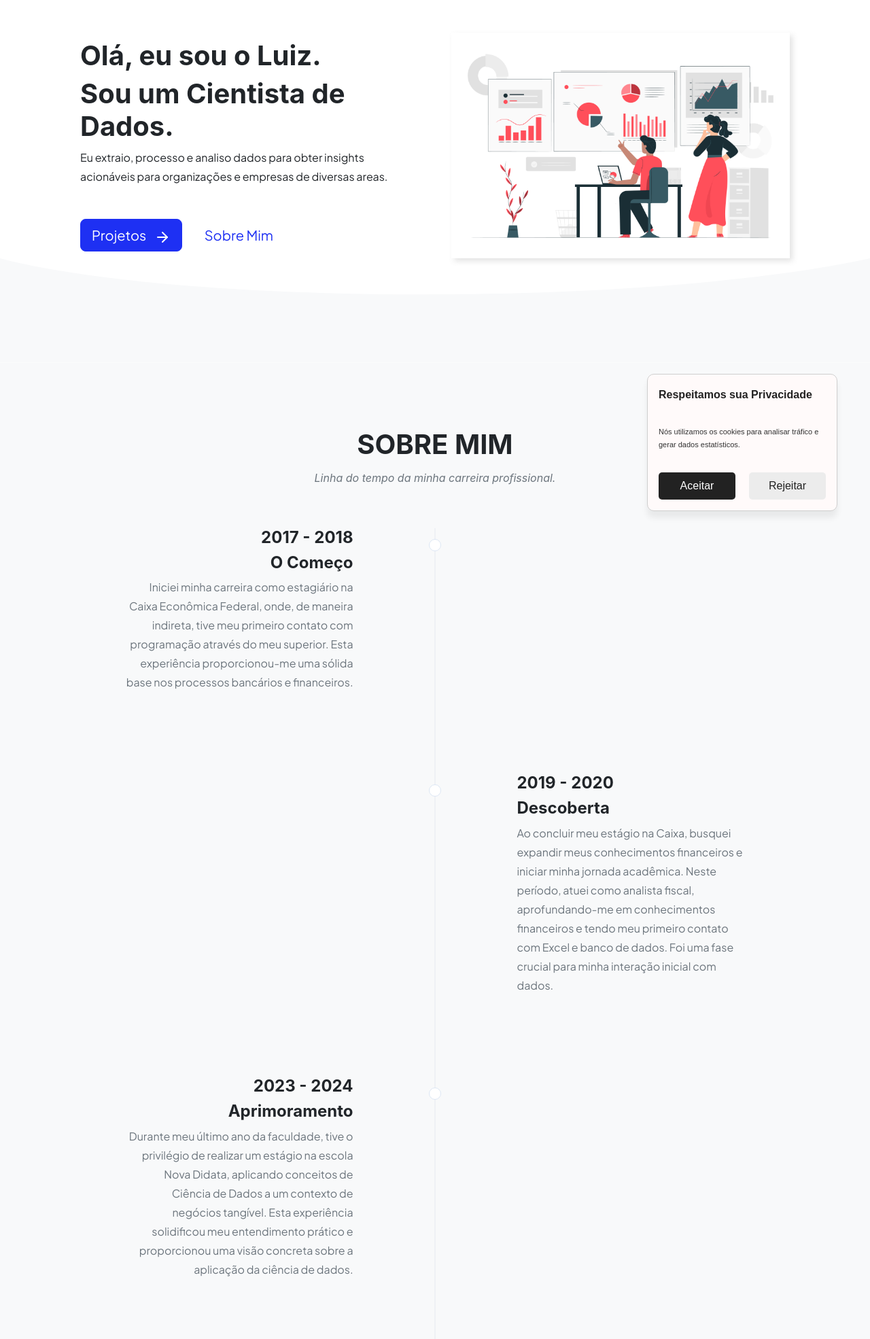
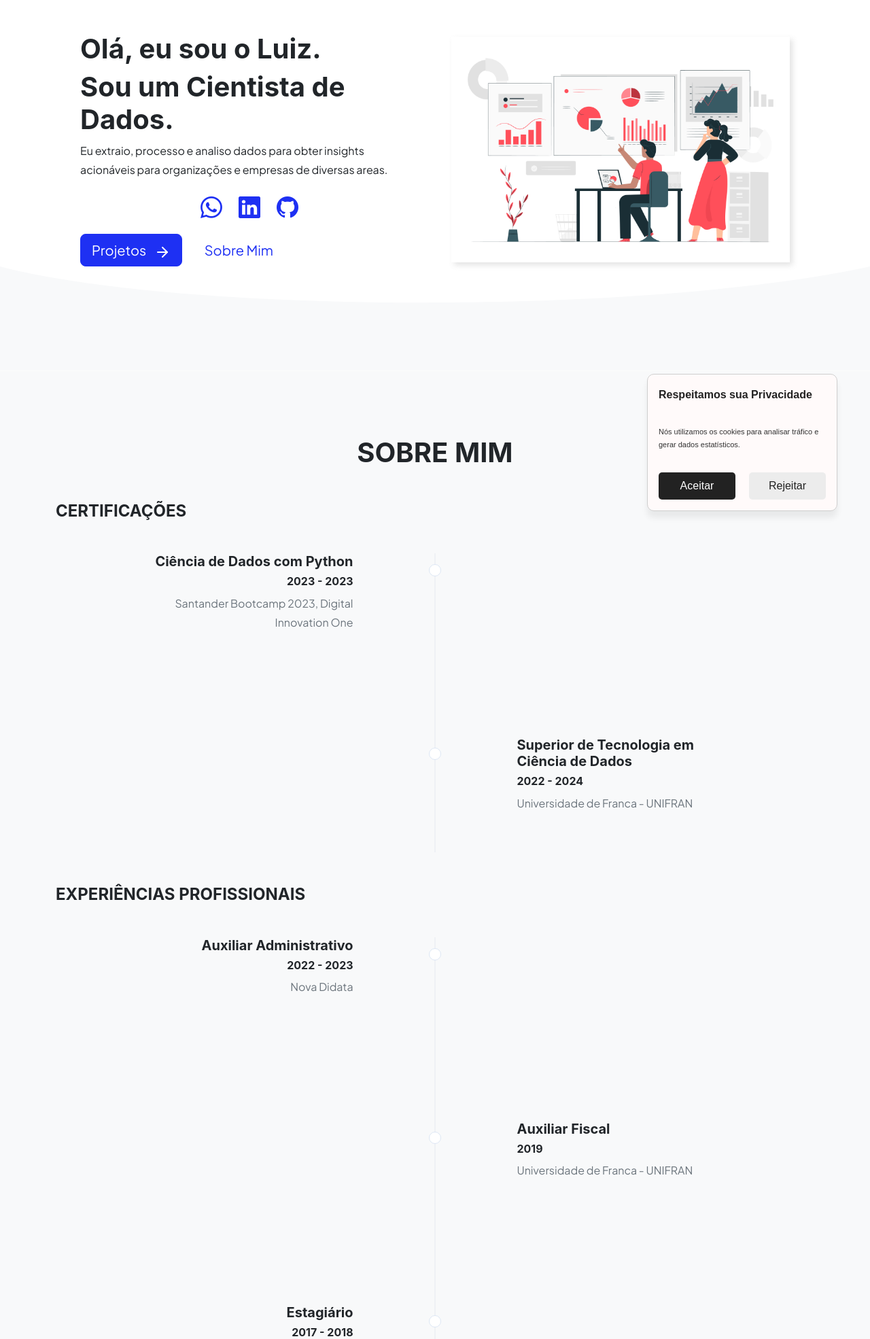
Before and after one commit to rickluizms/portfolio_me, a Flask app: page / in a window 1280 px wide. Shown: the top 1970 px of the page at 68% size. Run offline with Flask 3, Linux system fonts and the light colour scheme; some libraries are stand-ins or nearby versions.

Commit message:
Update portfolio

```diff
--- a/templates/base.html
+++ b/templates/base.html
@@ -185,7 +185,7 @@
     </main>
 
     <!-- Footer-->
-    <footer class="bg-light py-4 mt-auto">
+    <footer class="bg-white py-4 mt-auto">
         <div class="container px-5">
             <div class="row align-items-center justify-content-center flex-column flex-sm-row">
                 <div class="col-auto"><div class="small m-0">Copyright &copy; rickluizms 2023</div></div>
--- a/templates/index.html
+++ b/templates/index.html
@@ -8,7 +8,14 @@
                 <div class="col-lg-6 aos-init aos-animate" data-aos="fade-up">
                     <h1 class="page-header-ui-title">Olá, eu sou o Luiz.</h1>
                     <h1 class="page-header-ui-title">Sou um Cientista de Dados.</h1>
-                    <p class="page-header-ui-text mb-5">Eu extraio, processo e analiso dados para obter insights acionáveis para organizações e empresas de diversas areas.</p>
+                    <p class="page-header-ui-text">Eu extraio, processo e analiso dados para obter insights acionáveis para organizações e empresas de diversas areas.</p>
+
+                    <div class="d-flex justify-content-center fs-2 gap-4 mb-3">
+                        <a class="text-gradient" href="https://wa.me/5535992054006"><i class="bi bi-whatsapp"></i></a>
+                        <a class="text-gradient" href="https://www.linkedin.com/in/rickluizms"><i class="bi bi-linkedin"></i></a>
+                        <a class="text-gradient" href="https://github.com/rickluizms"><i class="bi bi-github"></i></a>
+                    </div>
+
                     <div class="d-flex flex-column flex-sm-row">
                         <a class="btn btn-lg btn-primary fw-500 me-sm-3 mb-3 mb-sm-0" href="#projects">
                             Projetos
@@ -47,18 +54,21 @@
     <div class="container">
         <div class="text-center">
             <h2 class="section-heading text-uppercase">Sobre Mim</h2>
-            <h3 class="section-subheading text-muted">Linha do tempo da minha carreira profissional.</h3>
+        </div>
+
+        <div class="text-start my-5">
+            <h4 class="section-heading text-uppercase">Certificações</h4>
         </div>
         <ul class="timeline">
             <li>
                 <div class="timeline-image"></div>
                 <div class="timeline-panel">
                     <div class="timeline-heading">
-                        <h4>2017 - 2018</h4>
-                        <h4 class="subheading">O Começo</h4>
+                        <h5>Ciência de Dados com Python</h5>
+                        <h6>2023 - 2023</h6>
                     </div>
                     <div class="timeline-body">
-                        <p class="text-muted">Iniciei minha carreira como estagiário na Caixa Econômica Federal, onde, de maneira indireta, tive meu primeiro contato com programação através do meu superior. Esta experiência proporcionou-me uma sólida base nos processos bancários e financeiros.</p>
+                        <p class="text-muted">Santander Bootcamp 2023, Digital Innovation One</p>
                     </div>
                 </div>
             </li>
@@ -66,11 +76,42 @@
                 <div class="timeline-image"></div>
                 <div class="timeline-panel">
                     <div class="timeline-heading">
-                        <h4>2019 - 2020</h4>
-                        <h4 class="subheading">Descoberta</h4>
+                        <h5>Superior de Tecnologia em Ciência de Dados</h5>
+                        <h6>2022 - 2024</h6>
                     </div>
                     <div class="timeline-body">
-                        <p class="text-muted">Ao concluir meu estágio na Caixa, busquei expandir meus conhecimentos financeiros e iniciar minha jornada acadêmica. Neste período, atuei como analista fiscal, aprofundando-me em conhecimentos financeiros e tendo meu primeiro contato com Excel e banco de dados. Foi uma fase crucial para minha interação inicial com dados.</p>
+                        <p class="text-muted">Universidade de Franca - UNIFRAN</p>
+                    </div>
+                </div>
+            </li>
+        </ul>
+
+        <div class="text-start my-5">
+            <h4 class="section-heading text-uppercase">Experiências Profissionais</h4>
+        </div>
+
+        <ul class="timeline">
+            <li>
+                <div class="timeline-image"></div>
+                <div class="timeline-panel">
+                    <div class="timeline-heading">
+                        <h5>Auxiliar Administrativo</h5>
+                        <h6>2022 - 2023</h6>
+                    </div>
+                    <div class="timeline-body">
+                        <p class="text-muted">Nova Didata</p>
+                    </div>
+                </div>
+            </li>
+            <li class="timeline-inverted">
+                <div class="timeline-image"></div>
+                <div class="timeline-panel">
+                    <div class="timeline-heading">
+                        <h5>Auxiliar Fiscal</h5>
+                        <h6>2019</h6>
+                    </div>
+                    <div class="timeline-body">
+                        <p class="text-muted">Universidade de Franca - UNIFRAN</p>
                     </div>
                 </div>
             </li>
@@ -78,42 +119,18 @@
                 <div class="timeline-image"></div>
                 <div class="timeline-panel">
                     <div class="timeline-heading">
-                        <h4>2023 - 2024</h4>
-                        <h4 class="subheading">Aprimoramento</h4>
+                        <h5>Estagiário</h5>
+                        <h6>2017 - 2018</h6>
                     </div>
                     <div class="timeline-body">
-                        <p class="text-muted">Durante meu último ano da faculdade, tive o privilégio de realizar um estágio na escola Nova Didata, aplicando conceitos de Ciência de Dados a um contexto de negócios tangível. Esta experiência solidificou meu entendimento prático e proporcionou uma visão concreta sobre a aplicação da ciência de dados.</p>
+                        <p class="text-muted">Caixa Economica Federal</p>
                     </div>
                 </div>
             </li>
-            <li class="timeline-inverted">
-                <div class="timeline-image"></div>
-                <div class="timeline-panel">
-                    <div class="timeline-heading">
-                        <h4>2024</h4>
-                        <h4 class="subheading">Encerrando um Ciclo</h4>
-                    </div>
-                    <div class="timeline-body">
-                        <p class="text-muted">Com a conclusão da graduação em Ciência de Dados pela Unifran em 2023, encerro um ciclo acadêmico significativo. Agora, estou ansioso para aplicar de forma prática os conhecimentos adquiridos e embarcar em uma nova jornada profissional, contribuindo para desafios emocionantes e oportunidades de crescimento.</p>
-                    </div>
-                </div>
-            </li>
+        </ul>
 
-            <li>
-                <div class="timeline-image"></div>
-                <div class="timeline-panel">
-                    <div class="timeline-heading">
-                        <h4>Próximo</h4>
-                        <h4 class="subheading">Em Busca de Novos Desafios</h4>
-                    </div>
-                    <div class="timeline-body">
-                        <p class="text-muted">Atualmente, estou em busca de uma nova oportunidade profissional onde possa aplicar e expandir meus conhecimentos em Ciência de Dados. Estou entusiasmado para contribuir com minha experiência e habilidades em um ambiente desafiador e inovador. Juntos, podemos explorar novas possibilidades e impulsionar o sucesso mútuo.</p>
-                    </div>
-                </div>
-            </li>
-            </ul>
-            </div>
-            </section>
+    </div>
+</section>
 
 <div class="svg-border-rounded text-white">
     <!-- Rounded SVG Border-->
@@ -129,15 +146,13 @@
         <div class="row gx-5 justify-content-center">
 
             <div class="col-lg-8">
-                <div class="text-center mb-10">
-                    <h2 class="section-heading text-uppercase mb-5">Projetos</h2>
+                <div class="text-center mb-5">
+                    <h2 class="section-heading text-uppercase mb-3">Projetos</h2>
                     <div class="badge rounded-pill bg-primary-soft text-primary badge-marketing mb-3">2 Demos!</div>
                     <h2>Dashboards</h2>
-                    <p class="lead">Dashboards financeiros feitos sob demanda</p>
                 </div>
             </div>
         </div>
-        <br><br><br>
         <div class="row gx-5 text-center">
             <div class="col-lg-4 mb-5">
                 <h6 class="mb-3">Sales Report (Power BI)</h6>
@@ -166,10 +181,9 @@
     <div class="container px-5">
         <div class="row gx-5 justify-content-center">
             <div class="col-lg-8">
-                <div class="text-center mb-10">
+                <div class="text-center mb-5">
                     <div class="badge rounded-pill bg-primary-soft text-primary badge-marketing mb-3">2 Demos!</div>
                     <h2>Ciência de Dados</h2>
-                    <p class="lead">Projetos de ciência de dados aplicado a negócios</p>
                 </div>
             </div>
         </div>
@@ -193,13 +207,14 @@
     </div>
 </section>
 
+<!--
 <section class="bg-white py-0">
     <div class="container px-5">
         <div class="row gx-5 justify-content-center">
             <div class="col-lg-8">
                 <div class="text-center mb-10">
                     <div class="badge rounded-pill bg-primary-soft text-primary badge-marketing mb-3">1 Demos!</div>
-                    <h2>Outros Projetos</h2>
+                    <h2>Front-End</h2>
                     <p class="lead">Projetos Diversos</p>
                 </div>
             </div>
@@ -212,19 +227,19 @@
         </div>
     </div>
     <div class="svg-border-rounded text-light">
-        <!-- Rounded SVG Border-->
         <svg xmlns="http://www.w3.org/2000/svg" viewBox="0 0 144.54 17.34" preserveAspectRatio="none" fill="currentColor">
-            <!-- Ajustei os valores no path para alterar a curvatura vertical -->
+
             <path d="M144.54,17.34H0V0H144.54ZM0,0S20,6,70.27,6,144.54,0,144.54,0"></path>
         </svg>
     </div>
 </section>
+-->
 
-<section class="bg-light py-5" id="contact">
+<section class="bg-white py-5" id="contact">
     <div class="container px-5">
         <div class="row gx-5 justify-content-center">
             <div class="col-xxl-8">
-                <div class="text-center my-5">
+                <div class="text-center my-3">
                     <h2 class="display-5 fw-bolder"><span class="text-gradient d-inline">Contato</span></h2>
                     <p class="lead fw-light mb-4">Me encontre nas redes sociais</p>
                     <p class="text-muted"></p>
```
